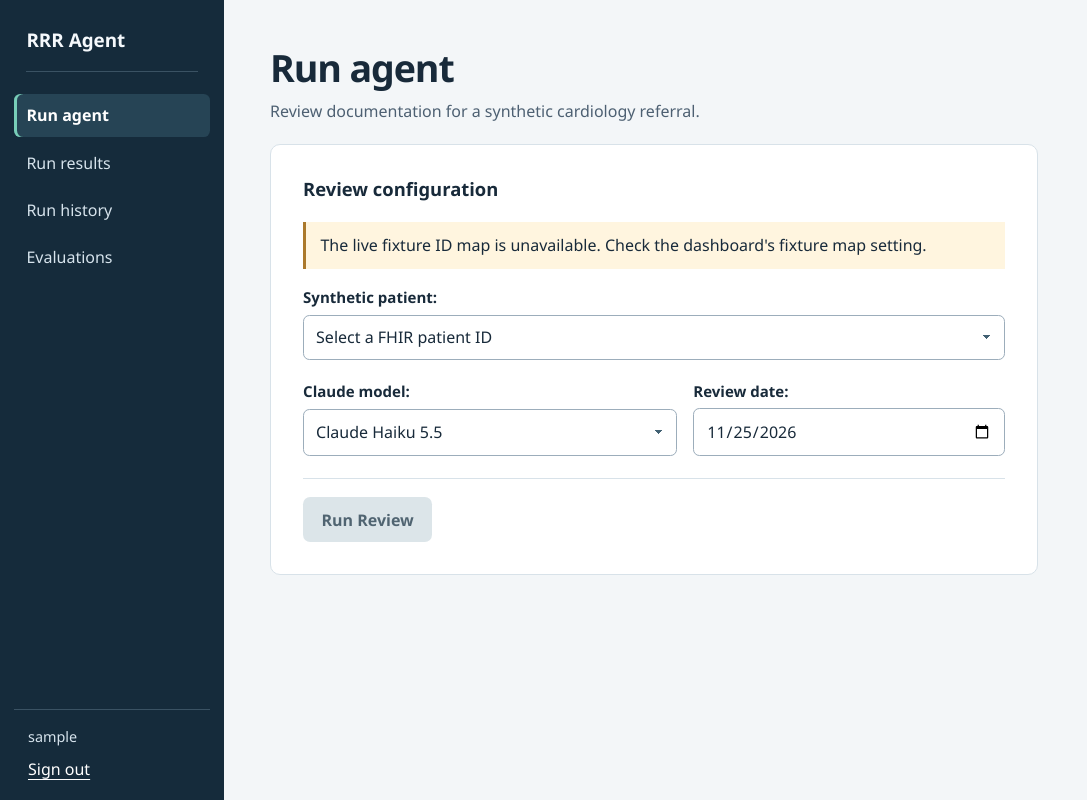
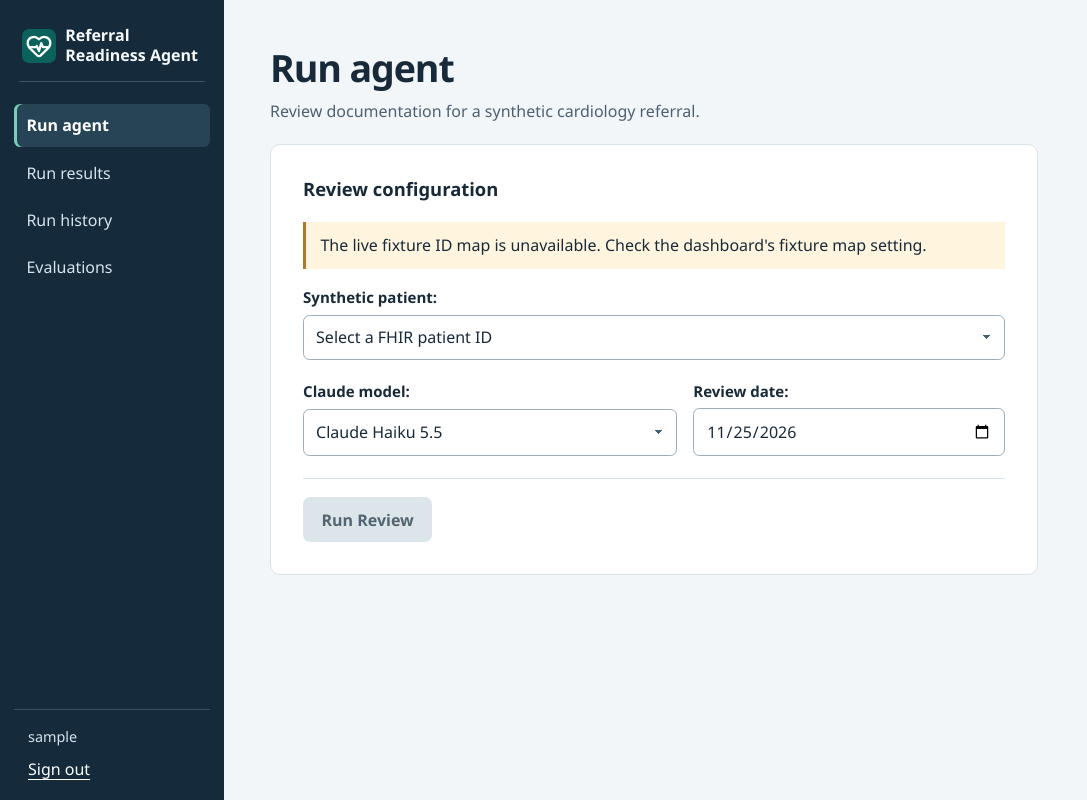
Before and after one commit to garwalsh/referral-readiness-agent, a Django app: page / in a window 1280 px wide. Shown: the whole page, without its empty margins (0-1087 px from the left). Run offline with Django 5.2, Linux system fonts and the light colour scheme; the visitor is signed in with stand-in values (Sample User, id 1); parts of the project's set-up code (start-up, migrations or seed data) failed here and were passed over.

Commit message:
Brand sidebar as Referral Readiness Agent

```diff
--- a/dashboard/static/dashboard/dashboard.css
+++ b/dashboard/static/dashboard/dashboard.css
@@ -26,7 +26,13 @@ h2 { font-size: 1.15rem; line-height: 1.35; font-weight: 680; }
 
 .layout { min-height: 100vh; display: grid; grid-template-columns: 14rem minmax(0, 1fr); }
 .sidebar { position: sticky; top: 0; height: 100dvh; overflow-y: auto; display: flex; flex-direction: column; gap: .85rem; padding: 1.65rem .9rem 1rem; background: var(--nav); color: #f5f9fc; }
-.identity { margin: 0 .75rem .55rem; padding-bottom: 1rem; border-bottom: 1px solid #3a5263; font-size: 1.18rem; font-weight: 740; text-decoration: none; }
+.identity {
+  display: flex; align-items: center; gap: .6rem; margin: 0 .3rem .55rem;
+  padding: 0 .15rem 1rem; border-bottom: 1px solid #3a5263;
+  font-size: 1rem; line-height: 1.2; font-weight: 740; text-decoration: none;
+}
+.identity-mark { flex: none; width: 2.125rem; height: 2.125rem; }
+.identity-name > span { display: block; }
 .sidebar :focus-visible { outline-color: #84d5cb; }
 nav { display: grid; gap: .3rem; }
 nav a { display: block; padding: .58rem .75rem; text-decoration: none; border-radius: .4rem; color: #d6e3ec; }
@@ -77,7 +83,8 @@ td.empty-cell { color: var(--muted); text-align: center; padding: 2.5rem 1rem; }
 @media (max-width: 700px) {
   .layout { grid-template-columns: 1fr; }
   .sidebar { position: static; height: auto; padding: .75rem; gap: .5rem; }
-  .identity { margin: .1rem .5rem 0; padding-bottom: .4rem; }
+  .identity { margin: .1rem .35rem 0; padding-bottom: .5rem; }
+  .identity-name > span { display: inline; }
   nav { grid-template-columns: repeat(4, minmax(0, 1fr)); text-align: center; }
   nav a { padding: .5rem .22rem; font-size: .84rem; }
   .account { margin-top: 0; padding: .45rem .5rem 0; display: flex; align-items: center; justify-content: space-between; }
--- a/dashboard/templates/dashboard/base.html
+++ b/dashboard/templates/dashboard/base.html
@@ -13,7 +13,10 @@
 <a class="skip-link" href="#main-content">Skip to content</a>
 <div class="layout">
   <aside class="sidebar">
-    <a class="identity" href="{% url 'run_agent' %}">RRR Agent</a>
+    <a class="identity" href="{% url 'run_agent' %}">
+      <img class="identity-mark" src="{% static 'dashboard/favicon.svg' %}" width="34" height="34" alt="">
+      <span class="identity-name">Referral <span>Readiness Agent</span></span>
+    </a>
     <nav aria-label="Dashboard">
       <a href="{% url 'run_agent' %}"{% if active_page == 'run_agent' %} aria-current="page"{% endif %}>Run agent</a>
       <a href="{% url 'results' %}"{% if active_page == 'results' %} aria-current="page"{% endif %}>Run results</a>
--- a/dashboard/test_evaluations.py
+++ b/dashboard/test_evaluations.py
@@ -169,7 +169,10 @@ class EvaluationPageTests(TestCase):
         self.assertContains(response, "&lt;script&gt;alert(1)&lt;/script&gt;")
         self.assertNotContains(response, "<script>alert(1)</script>")
         self.assertNotContains(response, 'href="javascript:')
-        self.assertNotContains(response, "<img")
+        rendered = re.search(r'<div class="prompt-prose" id="formatted-prompt">(.*?)</div>',
+                             response.content.decode(), re.S)
+        self.assertIsNotNone(rendered)
+        self.assertNotIn("<img", rendered[1])
         self.assertContains(response, result["prompt_sha256"])
 
     def test_long_plain_prompt_gets_paragraph_spacing_without_rewording(self):
```
